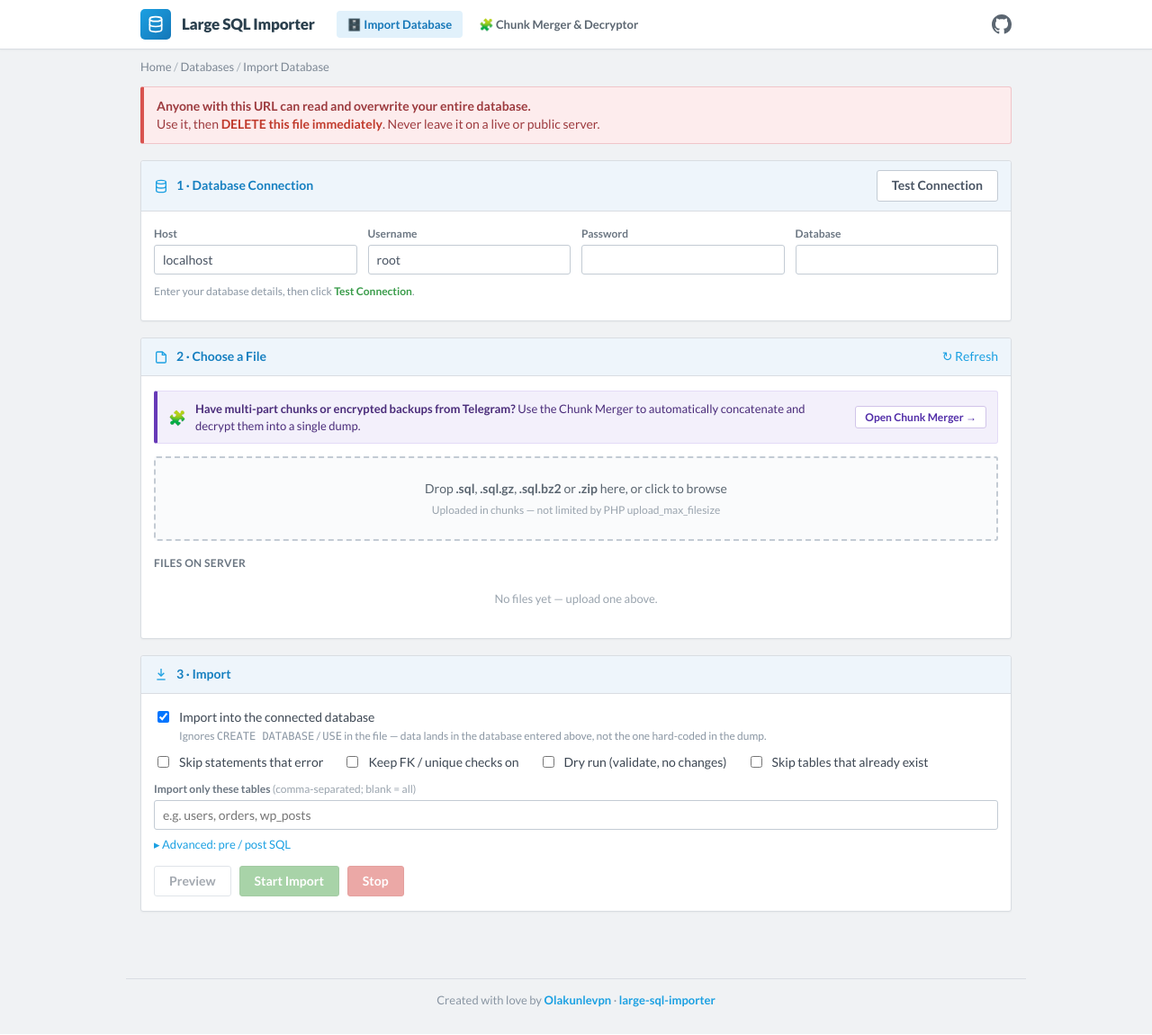
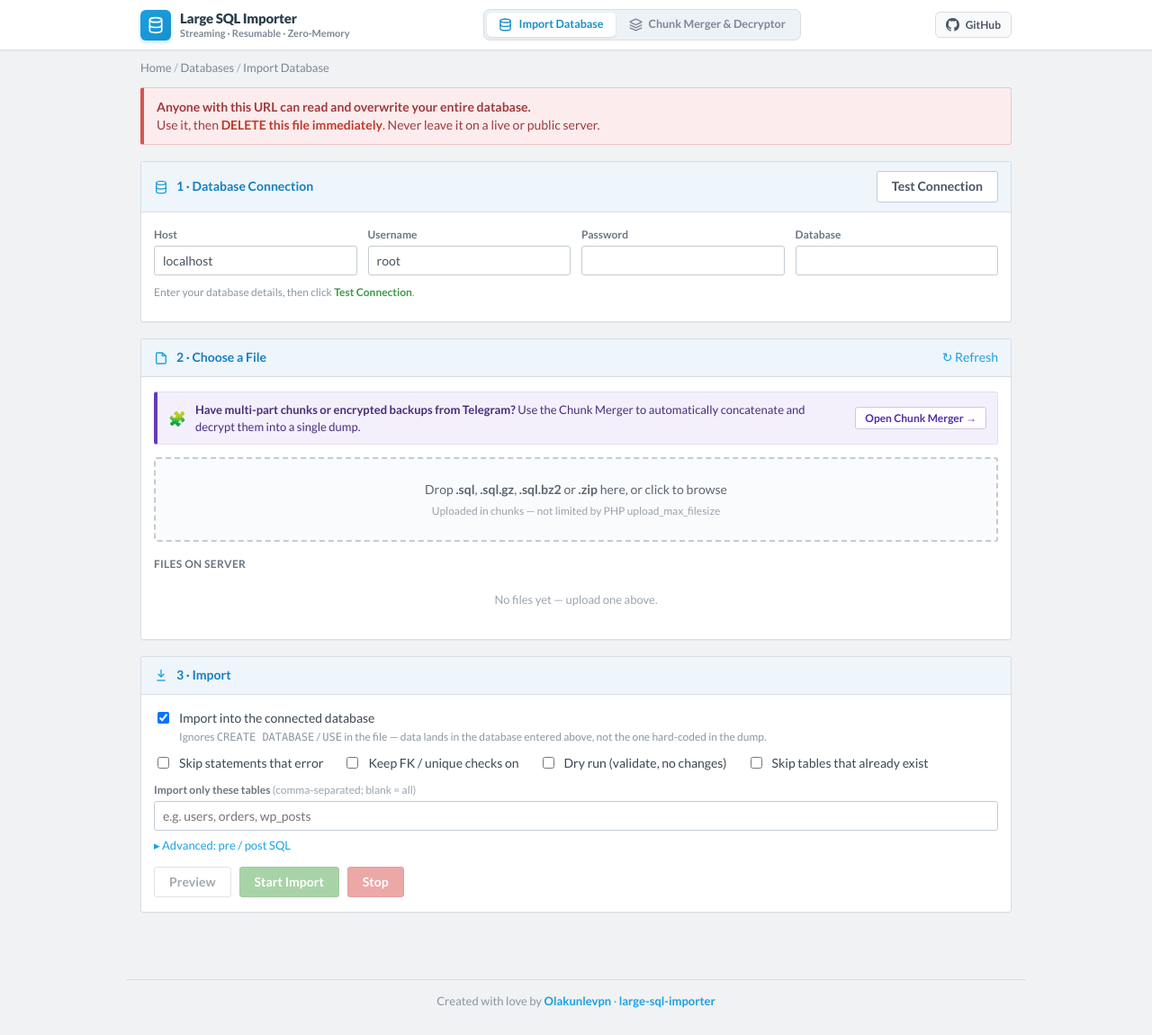
Before and after one commit to olakunlevpn/large-sql-importer, a PHP site: page / in a window 1280 px wide. Shown: the whole page at 90% size. Run offline with PHP 8.4, Linux system fonts and the light colour scheme; data that the repository does not hold is empty; some libraries are stand-ins or nearby versions.

Commit message:
style: upgrade header navigation with modern segmented control and SVG icons

```diff
--- a/index.php
+++ b/index.php
@@ -990,7 +990,7 @@ $defaults = db_defaults();
   :root{
     --cp-blue:#1ba0e2; --cp-blue-d:#178fcc; --cp-ink:#4a5564; --cp-head:#2a3f4d;
     --cp-border:#d9dde2; --cp-border-in:#c3cbd4; --cp-bg:#f0f2f4; --cp-soft:#fafbfc;
-    --cp-strip:#eef5fb;
+    --cp-strip:#eef5fb; --cp-muted:#7c8794;
   }
   *{box-sizing:border-box}
   html,body{margin:0;padding:0}
@@ -1000,18 +1000,27 @@ $defaults = db_defaults();
   .mono{font-family:ui-monospace,SFMono-Regular,Menlo,Consolas,monospace}
 
   /* brand bar */
-  .brandbar{background:#fff;border-bottom:1px solid var(--cp-border);box-shadow:0 1px 2px rgba(0,0,0,.04)}
-  .brandbar .inner{max-width:1000px;margin:0 auto;padding:10px 16px;display:flex;align-items:center;gap:12px;flex-wrap:wrap}
-  .brandbar .logo{width:34px;height:34px;border-radius:5px;background:linear-gradient(135deg,#1ba0e2,#1577b8);display:flex;align-items:center;justify-content:center;color:#fff;flex:0 0 auto}
-  .brandbar h1{font-size:17px;font-weight:900;color:var(--cp-head);margin:0;letter-spacing:-.2px}
-  .brandbar .sub{font-size:12px;color:#8a96a3}
-  .brandbar .ghlink{color:#5b6671;display:flex;align-items:center;margin-left:auto}
-  .brandbar .ghlink:hover{color:#1ba0e2}
-
-  .nav-tabs{display:flex;gap:6px;margin:0 12px}
-  .tab-link{padding:6px 12px;font-size:13px;font-weight:700;color:#5b6671;border-radius:4px;text-decoration:none;display:inline-flex;align-items:center;gap:6px;transition:background .15s,color .15s}
-  .tab-link:hover{background:#f0f4f8;color:var(--cp-blue);text-decoration:none}
-  .tab-link.active{background:#e1f1fb;color:#1577b8}
+  .brandbar{background:#fff;border-bottom:1px solid var(--cp-border);box-shadow:0 1px 3px rgba(0,0,0,.03)}
+  .brandbar .inner{max-width:1000px;margin:0 auto;padding:10px 16px;display:flex;align-items:center;justify-content:space-between;gap:14px;flex-wrap:wrap}
+  .brand-left{display:flex;align-items:center;gap:10px;text-decoration:none;color:inherit}
+  .brand-left:hover{text-decoration:none}
+  .brand-left .logo{width:34px;height:34px;border-radius:6px;background:linear-gradient(135deg,var(--cp-blue),var(--cp-blue-d));display:flex;align-items:center;justify-content:center;color:#fff;flex:0 0 auto;box-shadow:0 2px 4px rgba(23,143,204,.25)}
+  .brand-text{display:flex;flex-direction:column;line-height:1.25}
+  .brand-text h1{font-size:15px;font-weight:900;color:var(--cp-head);margin:0;letter-spacing:-.2px}
+  .brand-text .sub{font-size:11px;font-weight:600;color:var(--cp-muted)}
+
+  /* segmented nav switcher */
+  .nav-switcher{display:inline-flex;align-items:center;background:#edf2f7;padding:3px;border-radius:7px;border:1px solid var(--cp-border);gap:2px}
+  .nav-btn{display:inline-flex;align-items:center;gap:7px;padding:6px 13px;font-size:12.5px;font-weight:700;color:var(--cp-muted);border-radius:5px;text-decoration:none;transition:all .15s ease;line-height:1}
+  .nav-btn svg{flex:0 0 auto}
+  .nav-btn:hover{color:var(--cp-head);background:rgba(255,255,255,.6);text-decoration:none}
+  .nav-btn.active{background:#fff;color:var(--cp-blue-d);box-shadow:0 1px 3px rgba(0,0,0,.08),0 1px 2px rgba(0,0,0,.04)}
+  .nav-btn.active svg{stroke:var(--cp-blue-d)}
+
+  /* github button */
+  .gh-btn{display:inline-flex;align-items:center;gap:7px;padding:6px 11px;font-size:12px;font-weight:700;color:var(--cp-ink);background:#f8fafc;border:1px solid var(--cp-border);border-radius:6px;text-decoration:none;transition:all .15s ease;line-height:1}
+  .gh-btn:hover{background:#fff;border-color:var(--cp-border-in);color:var(--cp-head);text-decoration:none;box-shadow:0 1px 2px rgba(0,0,0,.04)}
+  .gh-btn svg{flex:0 0 auto}
 
   /* breadcrumb */
   .crumbs{max-width:1000px;margin:0 auto;padding:10px 16px 0;font-size:13px;color:#7c8794}
@@ -1130,10 +1139,12 @@ $defaults = db_defaults();
   .foot a{font-weight:700}
 
   /* responsive */
-  @media (max-width:600px){
+  @media (max-width:720px){
     .brandbar .inner,.crumbs,.wrap,.foot{padding-left:12px;padding-right:12px}
-    .brandbar h1{font-size:16px}
-    .brandbar .sub{display:none}
+    .brandbar .inner{justify-content:space-between;row-gap:10px}
+    .brand-text .sub{display:none}
+    .nav-switcher{order:3;width:100%;justify-content:center}
+    .nav-btn{flex:1 1 50%;justify-content:center;text-align:center;padding:7px 8px;font-size:12px}
     .panel>.phead{flex-wrap:wrap;row-gap:8px}
     .panel>.phead .right{margin-left:0;width:100%}
     .panel>.phead .right .btn{width:100%}
@@ -1147,18 +1158,30 @@ $defaults = db_defaults();
 
 <div class="brandbar">
   <div class="inner">
-    <div class="logo">
-      <svg width="20" height="20" viewBox="0 0 24 24" fill="none" stroke="currentColor" stroke-width="2"><ellipse cx="12" cy="5" rx="8" ry="3"/><path d="M4 5v14c0 1.7 3.6 3 8 3s8-1.3 8-3V5"/><path d="M4 12c0 1.7 3.6 3 8 3s8-1.3 8-3"/></svg>
-    </div>
-    <h1>Large SQL Importer</h1>
-
-    <nav class="nav-tabs">
-      <a href="index.php" class="tab-link active">🗄️ Import Database</a>
-      <a href="merge.php" class="tab-link">🧩 Chunk Merger &amp; Decryptor</a>
+    <a href="index.php" class="brand-left">
+      <div class="logo">
+        <svg width="20" height="20" viewBox="0 0 24 24" fill="none" stroke="currentColor" stroke-width="2"><ellipse cx="12" cy="5" rx="8" ry="3"/><path d="M4 5v14c0 1.7 3.6 3 8 3s8-1.3 8-3V5"/><path d="M4 12c0 1.7 3.6 3 8 3s8-1.3 8-3"/></svg>
+      </div>
+      <div class="brand-text">
+        <h1>Large SQL Importer</h1>
+        <span class="sub">Streaming &middot; Resumable &middot; Zero-Memory</span>
+      </div>
+    </a>
+
+    <nav class="nav-switcher" aria-label="Main Navigation">
+      <a href="index.php" class="nav-btn active">
+        <svg width="15" height="15" viewBox="0 0 24 24" fill="none" stroke="currentColor" stroke-width="2.2" stroke-linecap="round" stroke-linejoin="round"><ellipse cx="12" cy="5" rx="9" ry="3"/><path d="M21 12c0 1.66-4 3-9 3s-9-1.34-9-3"/><path d="M3 5v14c0 1.66 4 3 9 3s9-1.34 9-3V5"/></svg>
+        <span>Import Database</span>
+      </a>
+      <a href="merge.php" class="nav-btn">
+        <svg width="15" height="15" viewBox="0 0 24 24" fill="none" stroke="currentColor" stroke-width="2.2" stroke-linecap="round" stroke-linejoin="round"><path d="m12.83 2.18a2 2 0 0 0-1.66 0L2.6 6.08a1 1 0 0 0 0 1.83l8.58 3.91a2 2 0 0 0 1.66 0l8.58-3.9a1 1 0 0 0 0-1.83Z"/><path d="m22 17.65-9.17 4.16a2 2 0 0 1-1.66 0L2 17.65"/><path d="m22 12.65-9.17 4.16a2 2 0 0 1-1.66 0L2 12.65"/></svg>
+        <span>Chunk Merger &amp; Decryptor</span>
+      </a>
     </nav>
 
-    <a class="ghlink" href="https://github.com/olakunlevpn/large-sql-importer" target="_blank" rel="noopener" title="View on GitHub">
-      <svg width="22" height="22" viewBox="0 0 16 16" fill="currentColor" aria-hidden="true"><path d="M8 0C3.58 0 0 3.58 0 8c0 3.54 2.29 6.53 5.47 7.59.4.07.55-.17.55-.38 0-.19-.01-.82-.01-1.49-2.01.37-2.53-.49-2.69-.94-.09-.23-.48-.94-.82-1.13-.28-.15-.68-.52-.01-.53.63-.01 1.08.58 1.23.82.72 1.21 1.87.87 2.33.66.07-.52.28-.87.51-1.07-1.78-.2-3.64-.89-3.64-3.95 0-.87.31-1.59.82-2.15-.08-.2-.36-1.02.08-2.12 0 0 .67-.21 2.2.82.64-.18 1.32-.27 2-.27.68 0 1.36.09 2 .27 1.53-1.04 2.2-.82 2.2-.82.44 1.1.16 1.92.08 2.12.51.56.82 1.27.82 2.15 0 3.07-1.87 3.75-3.65 3.95.29.25.54.73.54 1.48 0 1.07-.01 1.93-.01 2.2 0 .21.15.46.55.38A8.01 8.01 0 0 0 16 8c0-4.42-3.58-8-8-8z"/></svg>
+    <a class="gh-btn" href="https://github.com/olakunlevpn/large-sql-importer" target="_blank" rel="noopener" title="View Source on GitHub">
+      <svg width="15" height="15" viewBox="0 0 16 16" fill="currentColor" aria-hidden="true"><path d="M8 0C3.58 0 0 3.58 0 8c0 3.54 2.29 6.53 5.47 7.59.4.07.55-.17.55-.38 0-.19-.01-.82-.01-1.49-2.01.37-2.53-.49-2.69-.94-.09-.23-.48-.94-.82-1.13-.28-.15-.68-.52-.01-.53.63-.01 1.08.58 1.23.82.72 1.21 1.87.87 2.33.66.07-.52.28-.87.51-1.07-1.78-.2-3.64-.89-3.64-3.95 0-.87.31-1.59.82-2.15-.08-.2-.36-1.02.08-2.12 0 0 .67-.21 2.2.82.64-.18 1.32-.27 2-.27.68 0 1.36.09 2 .27 1.53-1.04 2.2-.82 2.2-.82.44 1.1.16 1.92.08 2.12.51.56.82 1.27.82 2.15 0 3.07-1.87 3.75-3.65 3.95.29.25.54.73.54 1.48 0 1.07-.01 1.93-.01 2.2 0 .21.15.46.55.38A8.01 8.01 0 0 0 16 8c0-4.42-3.58-8-8-8z"/></svg>
+      <span>GitHub</span>
     </a>
   </div>
 </div>
```
Also changed, not shown: merge.php (+48 -24 lines).
